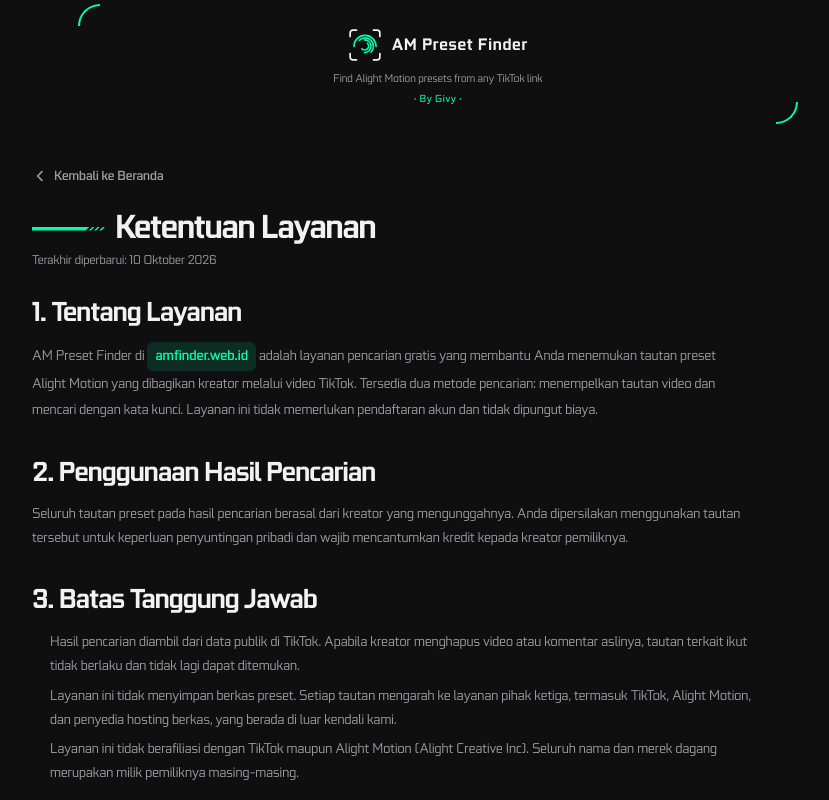
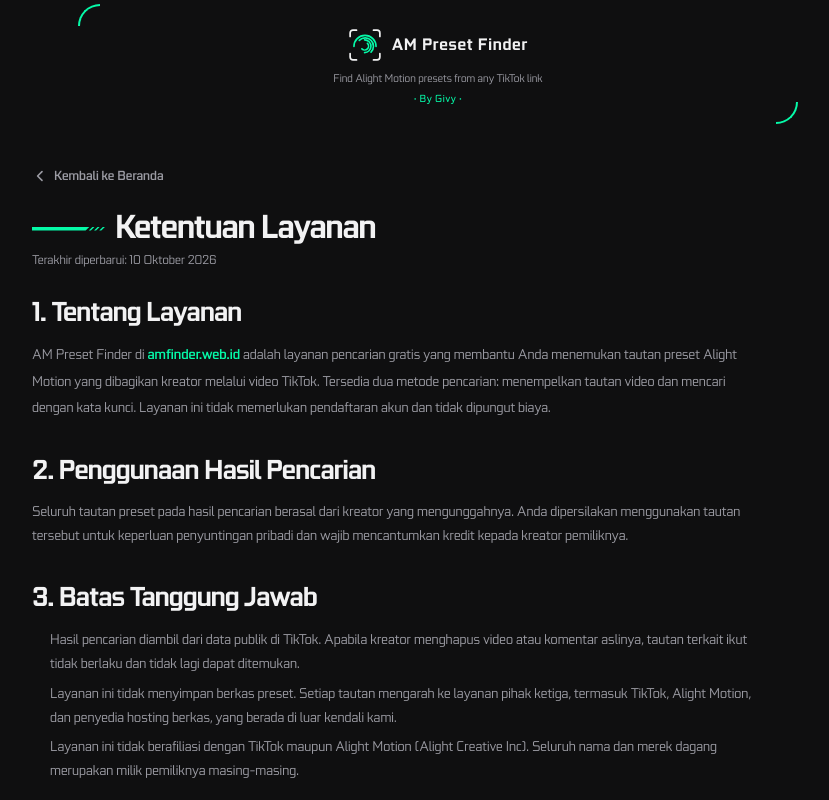
Before and after one commit to gipicihuy/am-finder, a Next.js app: page /terms in a window 1280 px wide. Shown: the top 800 px of the page, without its empty margins (202-1031 px from the left). Built offline with nearby package versions, Linux system fonts and the light colour scheme.

Commit message:
Legal: amfinder.web.id pakai warna aksen saja, tanpa background
Co-Authored-By: Claude Sonnet 5.5 <noreply@anthropic.com>
Claude-Session: https://claude.ai/code/session_01Ct5k71MEHh2xf6cASAcLrw

```diff
--- a/app/globals.css
+++ b/app/globals.css
@@ -1630,21 +1630,15 @@ a:focus-visible {
   line-height: 1.8;
 }
 
-/* nama domain sebagai chip aksen, tautan ke beranda */
+/* nama domain berwarna aksen, tautan ke beranda */
 .legal-site {
-  display: inline-block;
-  padding: 1px 8px;
-  border-radius: var(--radius-sm);
-  background: var(--accent-soft);
   color: var(--accent);
   font-weight: 600;
   text-decoration: none;
-  transition: background 120ms ease;
 }
 
 .legal-section a.legal-site:hover {
-  background: rgba(5, 250, 168, 0.22);
-  text-decoration: none;
+  text-decoration: underline;
 }
 
 .legal-section p {
```
